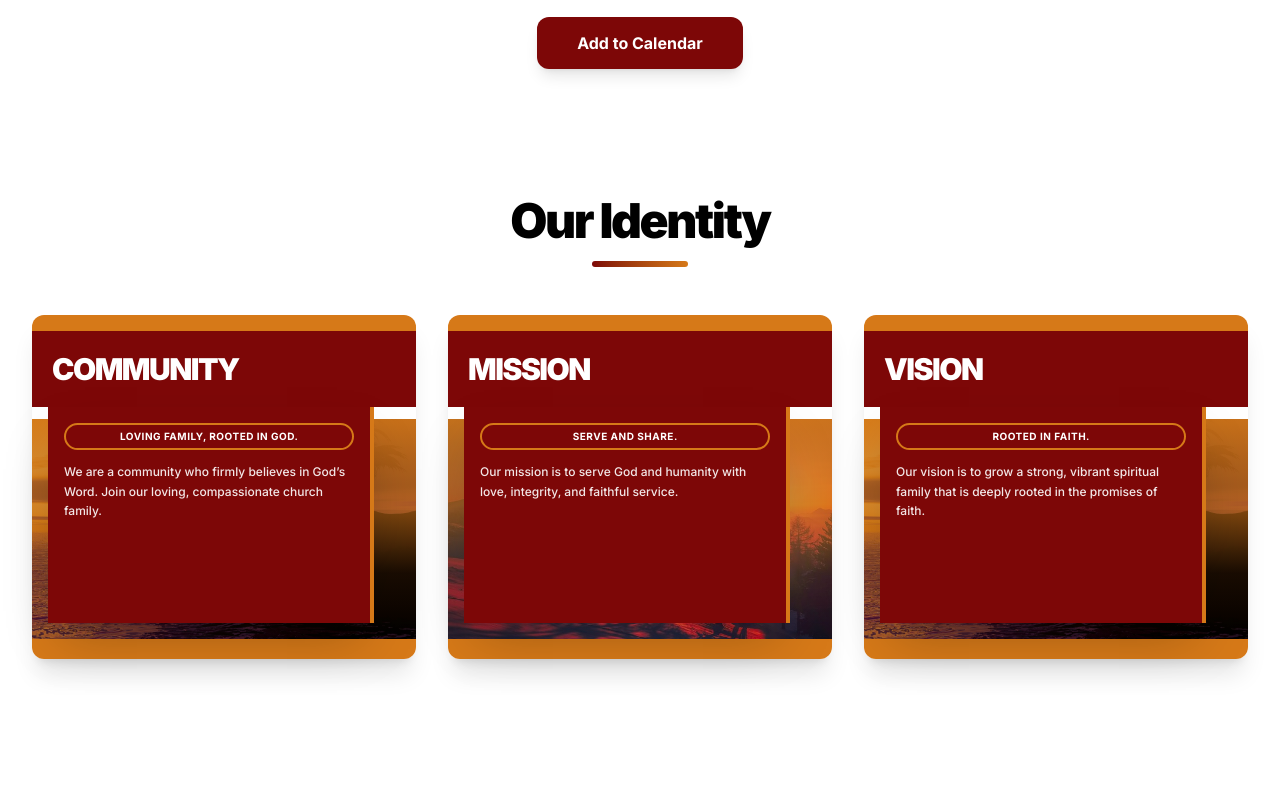
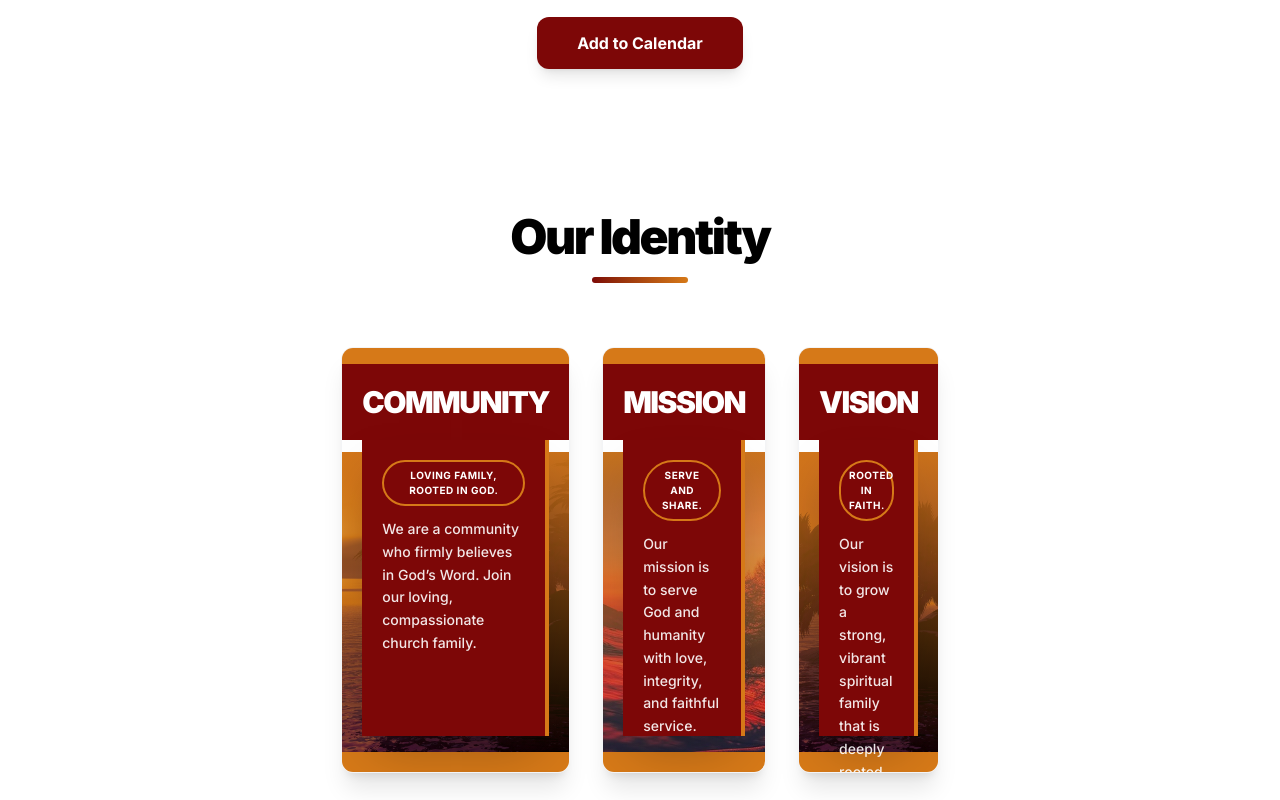
Before and after one commit to code-iddih/evss, a Next.js app in the folder frontend/: page / in a window 1280 px wide. Shown: the part 1400-2200 px from the top of the page. Built offline with nearby package versions, Linux system fonts and the light colour scheme.

Commit message:
Add the delay effect

```diff
--- a/frontend/app/page.tsx
+++ b/frontend/app/page.tsx
@@ -148,9 +148,11 @@ export default function Home() {
       </ScrollReveal>
 
       {/* Our Identity Section */}
-      <section className="py-16 text-center bg-white">
+      <section className="py-20 bg-white overflow-hidden w-full">
+        <div className="max-w-7xl mx-auto px-4 flex flex-col items-center">
+
           <ScrollReveal>
-          <div className="mb-12 flex flex-col items-center">
+            <div className="mb-16 flex flex-col items-center text-center">
               <h2 className="text-4xl md:text-5xl font-black text-black tracking-tighter mb-4">
                 Our Identity
               </h2>
@@ -158,74 +160,46 @@ export default function Home() {
             </div>
           </ScrollReveal>
 
-        <div className="flex flex-col md:flex-row justify-center gap-8 px-4 max-w-7xl mx-auto">
+          {/* Flex wrap with justify-center is safer than Grid for centering complex cards */}
+          <div className="flex flex-wrap justify-center gap-y-16 gap-x-8 w-full">
             {[
-            {
-              title: 'COMMUNITY',
-              tag: 'Loving family, rooted in God.',
-              text: 'We are a community who firmly believes in God’s Word. Join our loving, compassionate church family.',
-              img: '/images/slider1.jpg'
-            },
-            {
-              title: 'MISSION',
-              tag: 'Serve and share.',
-              text: 'Our mission is to serve God and humanity with love, integrity, and faithful service.',
-              img: '/images/slider2.jpg'
-            },
-            {
-              title: 'VISION',
-              tag: 'Rooted in faith.',
-              text: 'Our vision is to grow a strong, vibrant spiritual family that is deeply rooted in the promises of faith.',
-              img: '/images/slider3.jpg'
-            }
+              { title: 'COMMUNITY', tag: 'Loving family, rooted in God.', text: 'We are a community who firmly believes in God’s Word. Join our loving, compassionate church family.', img: '/images/slider1.jpg' },
+              { title: 'MISSION', tag: 'Serve and share.', text: 'Our mission is to serve God and humanity with love, integrity, and faithful service.', img: '/images/slider2.jpg' },
+              { title: 'VISION', tag: 'Rooted in faith.', text: 'Our vision is to grow a strong, vibrant spiritual family that is deeply rooted in the promises of faith.', img: '/images/slider3.jpg' }
             ].map((item, idx) => (
-            /* The ScrollReveal is now the layout container.
-               It handles the width (md:w-1/3) and the animation.
-            */
-            <ScrollReveal
-              key={idx}
-              delay={idx * 0.2}
-              className="w-full md:w-1/3 max-w-sm"
-            >
-              {/* The actual Card: Set to w-full so it fills the ScrollReveal div */}
-              <div className="w-full bg-white rounded-xl shadow-xl relative group hover:shadow-2xl transition-all duration-300 flex flex-col h-full">
-                <div className="h-4 bg-[#d67918] rounded-t-xl shrink-0" />
+              <ScrollReveal key={idx} delay={idx * 0.2} className="flex justify-center w-full md:w-auto">
+                <div className="w-full max-w-[360px] bg-white rounded-xl shadow-xl relative flex flex-col h-full overflow-hidden border border-gray-100 mx-auto">
 
-                <div className="bg-[#7d0707] text-white p-5 relative z-10 text-left shrink-0">
+                  <div className="h-4 bg-[#d67918] shrink-0" />
+                  <div className="bg-[#7d0707] text-white p-5 text-center">
                     <h1 className="text-3xl font-black m-0 tracking-tighter uppercase">{item.title}</h1>
                   </div>
-
                   <div className="h-3 bg-white shrink-0" />
 
-                <div className="relative bg-black min-h-[220px] w-full grow">
-                  <Image
-                    src={item.img}
-                    alt={item.title}
-                    fill
-                    className="object-cover block opacity-90 transition-transform duration-500 group-hover:scale-105"
-                  />
+                  <div className="relative bg-black min-h-[300px] w-full grow">
+                    <Image src={item.img} alt={item.title} fill className="object-cover opacity-90" />
+                    <div className="absolute inset-0 bg-gradient-to-b from-[#d67918]/90 via-[#d67918]/40 to-transparent" />
 
-                  <div
-                    className="absolute inset-0 pointer-events-none"
-                    style={{
-                      background: 'linear-gradient(to bottom, rgba(214,121,24,0.9) 0%, rgba(214,121,24,0.6) 40%, rgba(214,121,24,0.1) 70%, rgba(214,121,24,0.0) 100%)',
-                    }}
-                  />
-
-                  <div className="absolute top-[-12px] bottom-4 left-4 w-[85%] bg-[#7d0707] text-white p-4 shadow-2xl flex flex-col z-20 border-r-4 border-[#d67918]">
-                    <div className="px-2 py-1 mb-3 rounded-full font-bold text-[10px] text-white border-2 border-[#d67918] text-center uppercase tracking-wider">
+                    {/* THE BOX FIX:
+                       - Removed 'left-4' and 'w-[85%]'
+                       - Used 'inset-x-5' (equal left/right gap)
+                       - Used 'mx-auto'
+                    */}
+                    <div className="absolute top-[-12px] bottom-4 inset-x-5 bg-[#7d0707] text-white p-5 shadow-2xl flex flex-col z-20 border-r-4 border-[#d67918]">
+                      <div className="px-2 py-1.5 mb-3 rounded-full font-bold text-[10px] text-white border-2 border-[#d67918] text-center uppercase tracking-wider">
                         {item.tag}
                       </div>
-                    <p className="m-0 text-xs leading-relaxed text-left flex-1 font-medium opacity-90">
+                      <p className="m-0 text-sm leading-relaxed text-left flex-1 font-medium opacity-90">
                         {item.text}
                       </p>
                     </div>
                   </div>
 
-                <div className="h-5 bg-[#d67918] rounded-b-xl shrink-0" />
+                  <div className="h-5 bg-[#d67918] shrink-0" />
                 </div>
               </ScrollReveal>
             ))}
+          </div>
         </div>
       </section>
 
```
Lines whose indentation alone changed are shown as unchanged.
